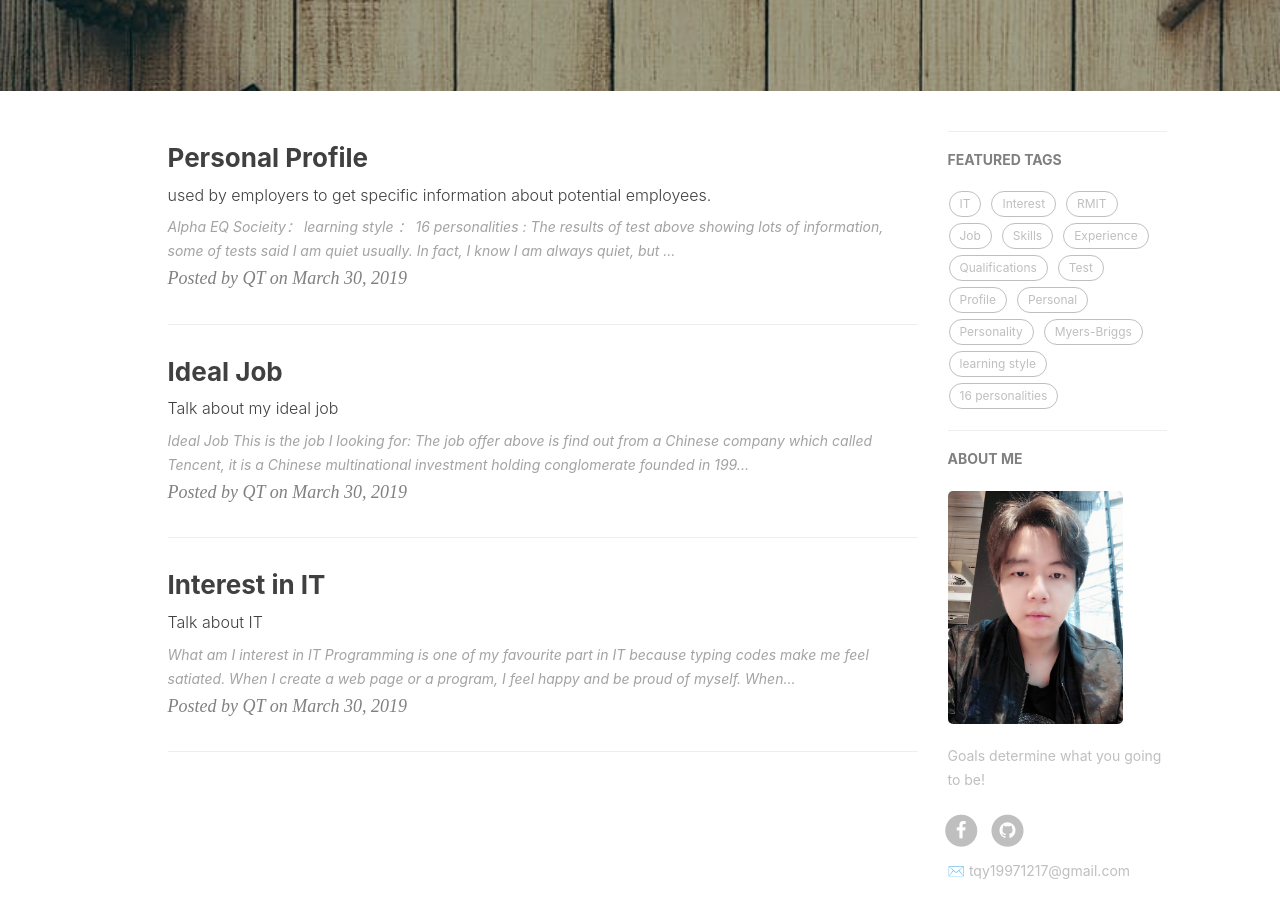
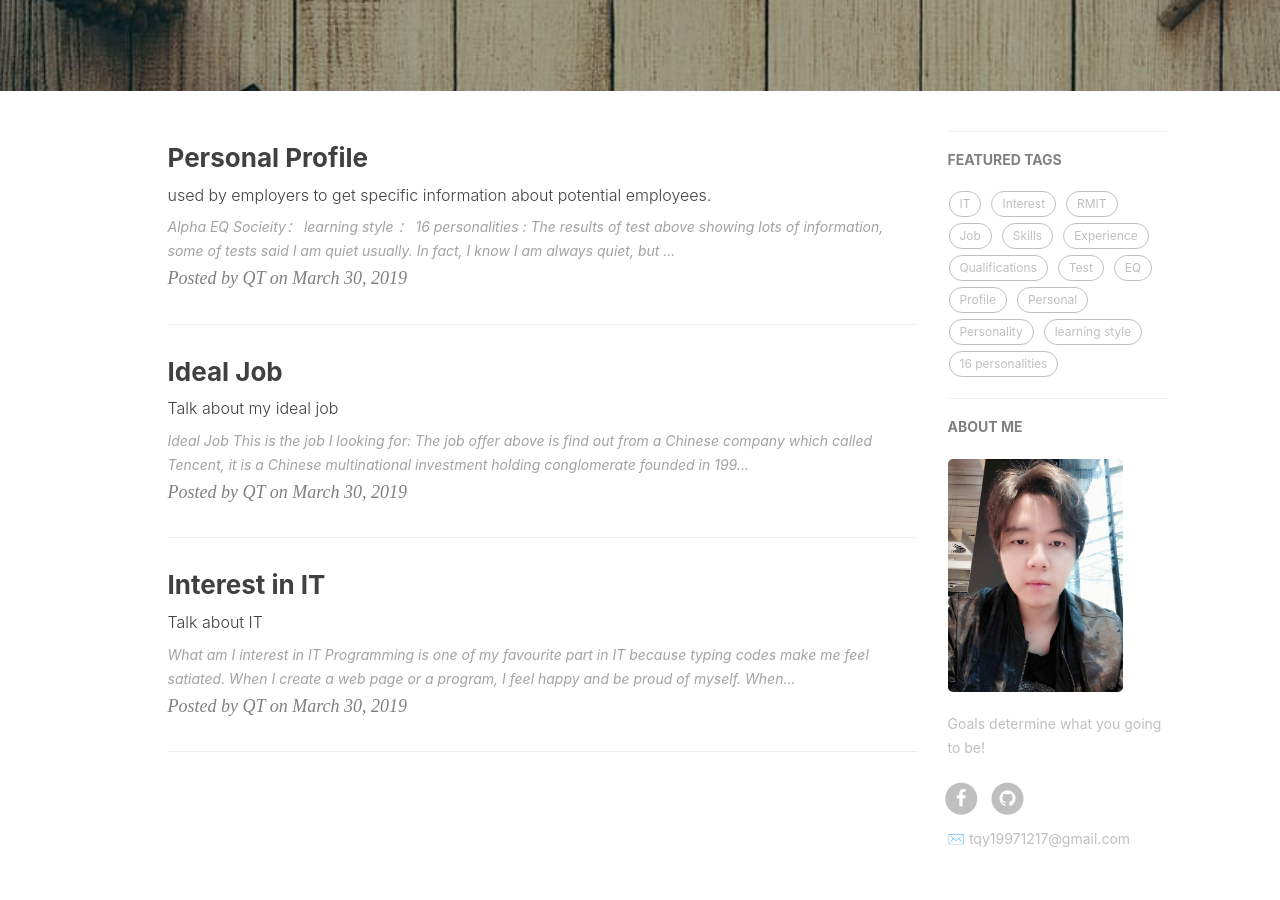
Before and after one commit to s3695944/QianyuTeng.github.io, a Jekyll site: the page built from index.html, in a window 1280 px wide and 900 px high, scrolled down 327 px. Built offline with Jekyll 4.4.1, drawn with Linux system fonts in a browser that asks for light colours; nearby versions of some CDN libraries; the list of posts is cut into pages by our own code; comment, search, counter and statistics services are not loaded.

Commit message:
Update 2019-03-30-Personal-profile.md

```diff
--- a/_posts/2019-03-30-Personal-profile.md
+++ b/_posts/2019-03-30-Personal-profile.md
@@ -8,31 +8,31 @@ header-img: img/post_bg_debug.png
 catalog: true
 tags:
     - Test
+    - EQ
     - Profile
     - Personal
     - Personality
-    - Myers-Briggs
     - learning style
     - 16 personalities
 ---
 
-#### Alpha EQ Socieity：
+## Alpha EQ Socieity：
 
 ![](https://github.com/QianyuTeng/QianyuTeng.github.io/blob/master/img/1554006182672.jpg)
 
-#### learning style ：
+## learning style ：
 
 ![](https://github.com/QianyuTeng/QianyuTeng.github.io/blob/master/img/1553928866155.jpg)
 
-#### 16 personalities :
+## 16 personalities :
 
 ![](https://github.com/QianyuTeng/QianyuTeng.github.io/blob/master/img/1554005514060.jpg)
 
-# The results of test above showing lots of information, some of tests said I am quiet usually.
-# In fact, I know I am always quiet, but I just prefer work and study by myself. It's not good.
-# It's will make my teamwork more difficult in the future, I need improve the social ability.
-# First, I should try to talk with others as much as possible
-# After that, I need listen the opiions from others carefully, try understand their talk ttally.
-# Finally, smile will be show the other people that I am friendly, They will like me more.
-# In conclusion, social ability is a big defect of me, and it's need some times to improve.
-# So, I should create the plan sheet to help myself to improve.
+##### The results of test above showing lots of information, some of tests said I am quiet usually.
+##### In fact, I know I am always quiet, but I just prefer work and study by myself. It's not good.
+##### It's will make my teamwork more difficult in the future, I need improve the social ability.
+##### First, I should try to talk with others as much as possible
+##### After that, I need listen the opiions from others carefully, try understand their talk ttally.
+##### Finally, smile will be show the other people that I am friendly, They will like me more.
+##### In conclusion, social ability is a big defect of me, and it's need some times to improve.
+##### So, I should create the plan sheet to help myself to improve.
```
